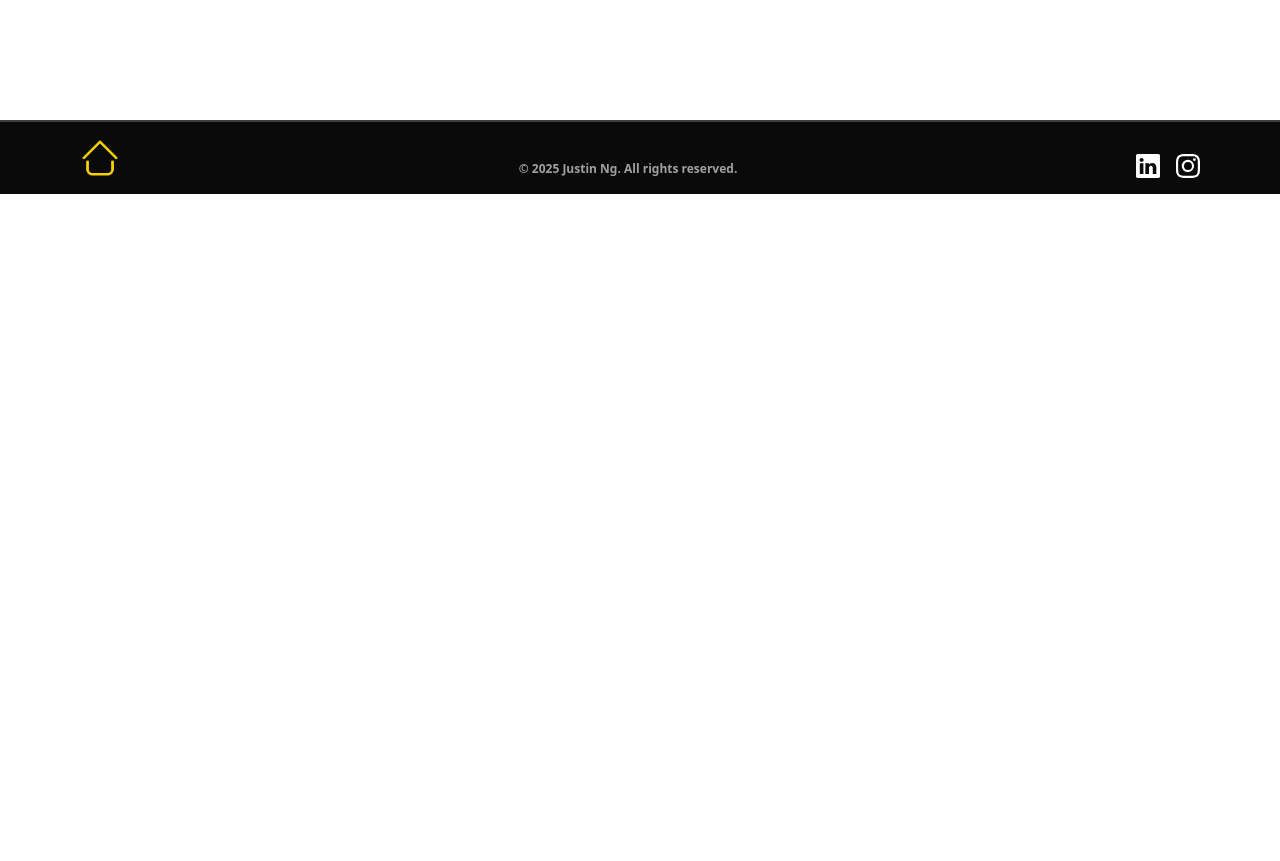
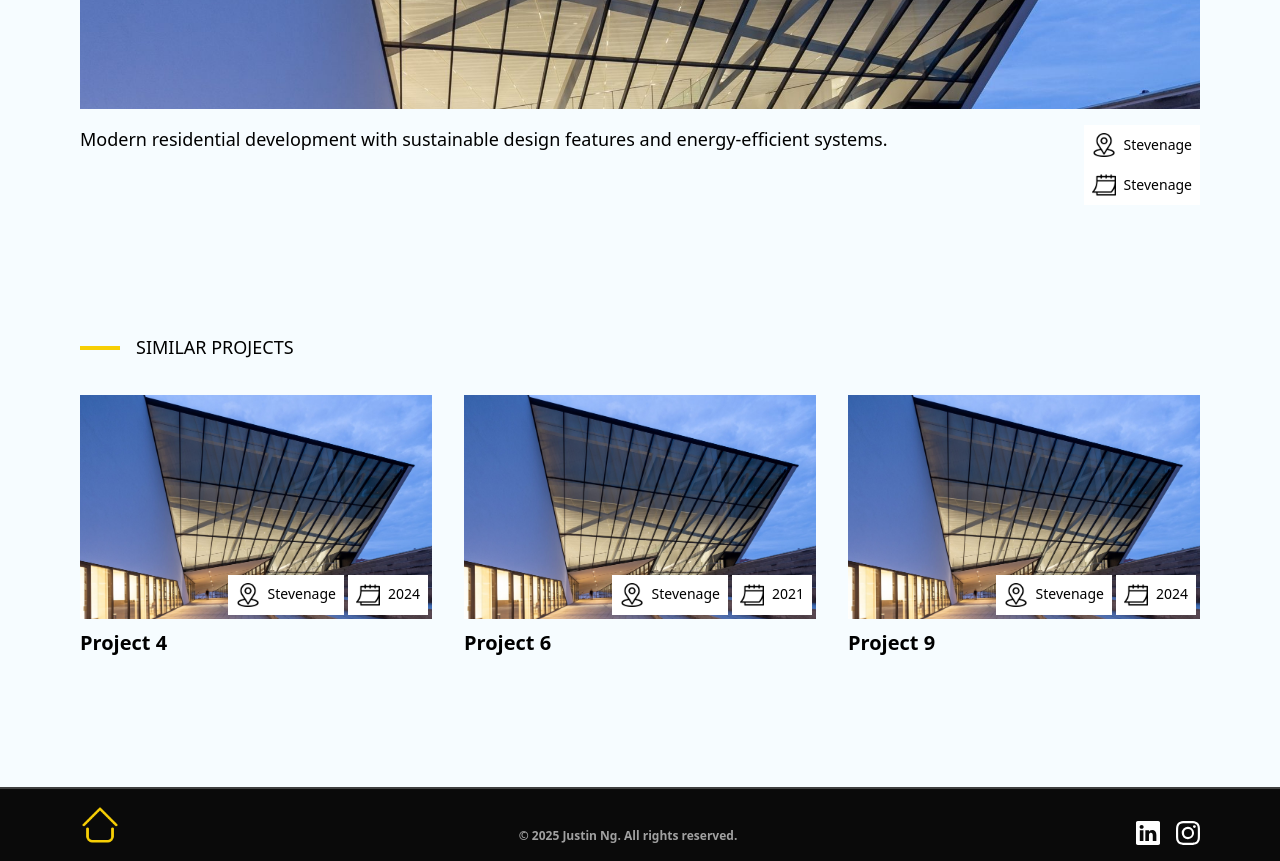
Before and after one commit to Justinng26/contractor-app, a Next.js app: page /projects/1 in a window 1280 px wide. Before the commit this address had no page. Shown: the part 680-1541 px from the top of the page. Before the commit the page ends 874 px from the top, so only its background shows below. Built offline with nearby package versions, Linux system fonts and the light colour scheme.

Commit message:
added similar projects to single project pages

```diff
--- /dev/null
+++ b/app/projects/[id]/components/LabelWithIconAndColor.tsx
@@ -0,0 +1,24 @@
+import Image from "next/image";
+import React from "react";
+
+interface LabelWithIconAndColorProps {
+  icon: string;
+  alt: string;
+  text: string | number;
+}
+
+const LabelWithIconAndColor = ({
+  icon,
+  alt,
+  text,
+}: LabelWithIconAndColorProps) => {
+  return (
+    <div className="flex items-center gap-2 p-2 bg-primary">
+      <Image src={icon} alt={alt} width={24} height={24} />
+
+      <p className="text-sm">{text}</p>
+    </div>
+  );
+};
+
+export default LabelWithIconAndColor;
--- /dev/null
+++ b/app/projects/[id]/modules/ProjectSingle.tsx
@@ -0,0 +1,51 @@
+import EmblaCarousel from "@/components/Carousel/EmblaCarousel";
+import React from "react";
+import Container from "@/components/Container";
+import Image from "next/image";
+import LabelWithIcon from "../../components/LabelWithIcon";
+
+interface ProjectSingleProps {
+  title: string;
+  images: string[];
+  description: string;
+  location: string;
+  year: number;
+}
+
+const ProjectSingle = ({
+  title,
+  images,
+  description,
+  location,
+  year,
+}: ProjectSingleProps) => {
+  return (
+    <section>
+      <Container>
+        <h3 className="mb-4">{title}</h3>
+
+        <EmblaCarousel slides={images} isControlsVisible={false} />
+
+        <div className="grid grid-cols-1 md:grid-cols-[0.8fr_0.2fr] gap-4 md:gap-9 mt-4">
+          <p>{description}</p>
+
+          <div className="flex flex-wrap items-center justify-start md:justify-end">
+            <LabelWithIcon
+              icon="/location.png"
+              alt="location"
+              text={location}
+            />
+
+            <LabelWithIcon
+              icon="/calendar.png"
+              alt="calendar"
+              text={location}
+            />
+          </div>
+        </div>
+      </Container>
+    </section>
+  );
+};
+
+export default ProjectSingle;
--- /dev/null
+++ b/app/projects/[id]/modules/SimilarProjects.tsx
@@ -0,0 +1,37 @@
+import SectionName from "@/components/SectionName";
+import Container from "@/components/Container";
+import React from "react";
+import Link from "next/link";
+import Project from "../../components/Project";
+import { Route } from "@/types/route";
+
+interface ProjectProps {
+  id: number;
+  title: string;
+  images: string[];
+  location: string;
+  year: number;
+}
+
+interface SimilarProjectsProps {
+  projects: ProjectProps[];
+}
+const SimilarProjects = ({ projects }: SimilarProjectsProps) => {
+  return (
+    <section>
+      <Container>
+        <SectionName name="similar projects" />
+
+        <div className="grid grid-cols-1 md:grid-cols-3 gap-4 md:gap-8">
+          {projects.map((project) => (
+            <Link href={`${Route.PROJECTS}/${project.id}`} key={project.id}>
+              <Project {...project} />
+            </Link>
+          ))}
+        </div>
+      </Container>
+    </section>
+  );
+};
+
+export default SimilarProjects;
--- /dev/null
+++ b/app/projects/[id]/page.tsx
@@ -0,0 +1,47 @@
+// import SectionSplit from "@/components/SectionSplit";
+// import Banner from "@/modules/Banner";
+// import projects from "../page";
+// import ProjectSingle from "./modules/ProjectSingle";
+
+// export default function Work({ params }: { params: { id: string } }) {
+//   const project = projects.find((project) => project.id === Number(params.id));
+//   return (
+//     <>
+//       <Banner />
+
+//       <SectionSplit>{project && <ProjectSingle {...project} />}</SectionSplit>
+//     </>
+//   );
+// }
+
+import SectionSplit from "@/components/SectionSplit";
+import Banner from "@/modules/Banner";
+import { projects } from "../page";
+import ProjectSingle from "./modules/ProjectSingle";
+import SimilarProjects from "./modules/SimilarProjects";
+
+export default async function Work({
+  params,
+}: {
+  params: Promise<{ id: string }>;
+}) {
+  const resolvedParams = await params;
+  const project = projects.find(
+    (project) => project.id === Number(resolvedParams.id)
+  );
+  const similarProjects = projects
+    .filter((p) => p.location === project?.location && p.id !== project?.id)
+    .slice(0, 3);
+  return (
+    <>
+      <Banner />
+
+      <SectionSplit>
+        {project && <ProjectSingle {...project} />}
+        {similarProjects.length > 0 && (
+          <SimilarProjects projects={similarProjects} />
+        )}
+      </SectionSplit>
+    </>
+  );
+}
--- a/app/projects/page.tsx
+++ b/app/projects/page.tsx
@@ -230,10 +230,12 @@ export default async function ProjectsPage({
 }
 
 // Fix: Make IDs unique
-const projects = [
+export const projects = [
   {
     id: 1,
     title: "Project 1",
+    description:
+      "Modern residential development with sustainable design features and energy-efficient systems.",
     year: 2021,
     location: "Stevenage",
     images: ["/hero.jpg"],
@@ -241,6 +243,8 @@ const projects = [
   {
     id: 2,
     title: "Project 2",
+    description:
+      "Commercial office space renovation featuring contemporary interiors and smart building technology.",
     year: 2022,
     location: "Hertford",
     images: ["/hero2.jpg"],
@@ -248,6 +252,8 @@ const projects = [
   {
     id: 3,
     title: "Project 3",
+    description:
+      "Mixed-use development combining retail spaces with luxury apartments in the town center.",
     year: 2023,
     location: "Hertfordshire",
     images: ["/hero3.jpg"],
@@ -255,6 +261,8 @@ const projects = [
   {
     id: 4,
     title: "Project 4",
+    description:
+      "Affordable housing project designed to meet local community needs with modern amenities.",
     year: 2024,
     location: "Stevenage",
     images: ["/hero.jpg"],
@@ -262,6 +270,8 @@ const projects = [
   {
     id: 5,
     title: "Project 5",
+    description:
+      "High-end commercial tower with cutting-edge architecture and premium office facilities.",
     year: 2025,
     location: "London",
     images: ["/hero2.jpg"],
@@ -269,6 +279,8 @@ const projects = [
   {
     id: 6,
     title: "Project 6",
+    description:
+      "Heritage building restoration preserving historic character while adding modern functionality.",
     year: 2021,
     location: "Stevenage",
     images: ["/hero.jpg"],
@@ -276,6 +288,8 @@ const projects = [
   {
     id: 7,
     title: "Project 7",
+    description:
+      "Eco-friendly warehouse and distribution center with solar panels and rainwater harvesting.",
     year: 2022,
     location: "Hertford",
     images: ["/hero2.jpg"],
@@ -283,6 +297,8 @@ const projects = [
   {
     id: 8,
     title: "Project 8",
+    description:
+      "Educational facility featuring flexible learning spaces and state-of-the-art technology integration.",
     year: 2023,
     location: "Hertfordshire",
     images: ["/hero3.jpg"],
@@ -290,6 +306,8 @@ const projects = [
   {
     id: 9,
     title: "Project 9",
+    description:
+      "Healthcare facility designed for optimal patient care with advanced medical equipment support.",
     year: 2024,
     location: "Stevenage",
     images: ["/hero.jpg"],
@@ -297,6 +315,8 @@ const projects = [
   {
     id: 10,
     title: "Project 10",
+    description:
+      "Luxury residential complex with premium amenities, concierge services, and panoramic city views.",
     year: 2025,
     location: "London",
     images: ["/hero2.jpg"],
--- a/components/Breadcrumbs.tsx
+++ b/components/Breadcrumbs.tsx
@@ -11,6 +11,10 @@ const Breadcrumbs = () => {
   paths.forEach((path, index) => {
     paths[index] = path.replace(/-/g, " ");
   });
+
+  // if (Number.isInteger(Number(paths[paths.length - 1]))) {
+  //   paths.pop();
+  // }
   return (
     <nav>
       <ol className="flex items-center space-x-2 text-sm">
--- a/components/Carousel/EmblaCarousel.tsx
+++ b/components/Carousel/EmblaCarousel.tsx
@@ -22,10 +22,11 @@ type Slide = {
 interface CarouselProps {
   slides: string[] | Slide[];
   options?: EmblaOptionsType;
+  isControlsVisible?: boolean;
 }
 
 const EmblaCarousel: React.FC<CarouselProps> = (props) => {
-  const { slides, options } = props;
+  const { slides, options, isControlsVisible = true } = props;
   const [emblaRef, emblaApi] = useEmblaCarousel(options, [Autoplay()]);
 
   const onNavButtonClick = useCallback((emblaApi: EmblaCarouselType) => {
@@ -85,10 +86,17 @@ const EmblaCarousel: React.FC<CarouselProps> = (props) => {
         </div>
       </div>
 
+      {isControlsVisible && (
         <div className="embla__controls">
           <div className="embla__buttons">
-          <PrevButton onClick={onPrevButtonClick} disabled={prevBtnDisabled} />
-          <NextButton onClick={onNextButtonClick} disabled={nextBtnDisabled} />
+            <PrevButton
+              onClick={onPrevButtonClick}
+              disabled={prevBtnDisabled}
+            />
+            <NextButton
+              onClick={onNextButtonClick}
+              disabled={nextBtnDisabled}
+            />
           </div>
 
           <div className="embla__dots">
@@ -103,6 +111,7 @@ const EmblaCarousel: React.FC<CarouselProps> = (props) => {
             ))}
           </div>
         </div>
+      )}
     </section>
   );
 };
--- a/types/route.ts
+++ b/types/route.ts
@@ -1,3 +1,15 @@
+export enum Route {
+  HOME = "/",
+  ABOUT = "/about",
+  SERVICES = "/services",
+  KITCHENS_AND_BATHROOMS = "/services/kitchens-and-bathrooms",
+  DECORATING_AND_LANDSCAPING = "/services/decorating-and-landscaping",
+  ELECTRICAL_AND_PLUMBING = "/services/electrical-and-plumbing",
+  PROJECTS = "/projects",
+  PROJECT = "/projects/:id",
+  CONTACT = "/contact",
+}
+
 export enum SearchParams {
   YEAR = "year",
   LOCATION = "location",
```
Lines whose indentation alone changed are shown as unchanged.
